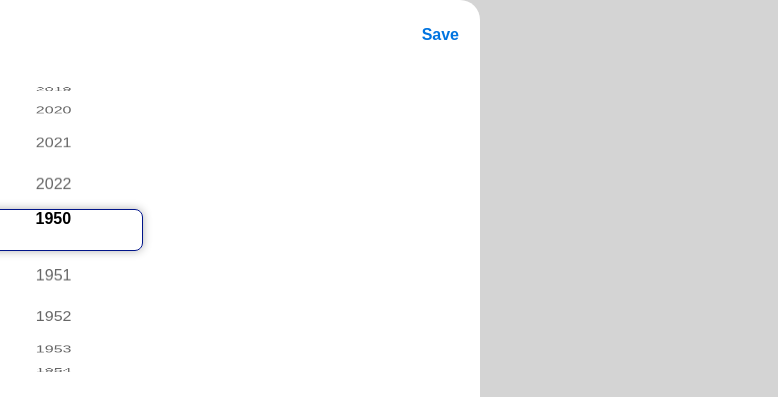
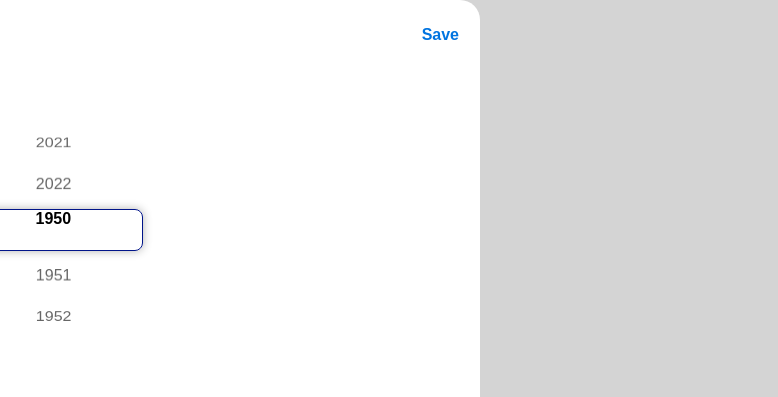
Before and after one commit to MantegaMassarotto/date-picker-web-component, a React (Create React App) app: page / in a window 1280 px wide. Shown: the part 400-797 px from the top of the page, without its empty margins (0-778 px from the left). Built offline with nearby package versions, Linux system fonts and the light colour scheme; the HTML template or start-up script is replaced by a standard one.

Commit message:
fix: select wrap height

```diff
--- a/src/DatePicker/datepicker.scss
+++ b/src/DatePicker/datepicker.scss
@@ -1,8 +1,8 @@
 
 .select-wrap {
   position: relative;
-  // top: 200px;
-  height: 100%;
+  top: 20%;
+  height: 60%;
   // perspective: 1200px;
   text-align: center;
   overflow: hidden;
```
